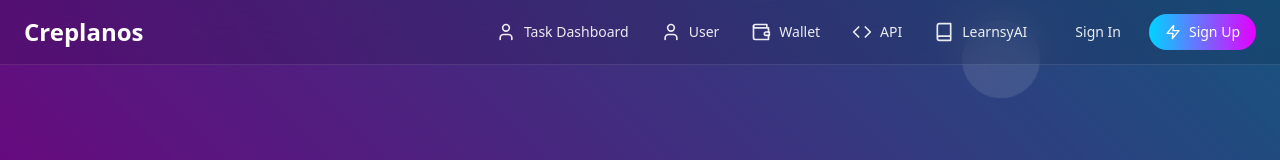
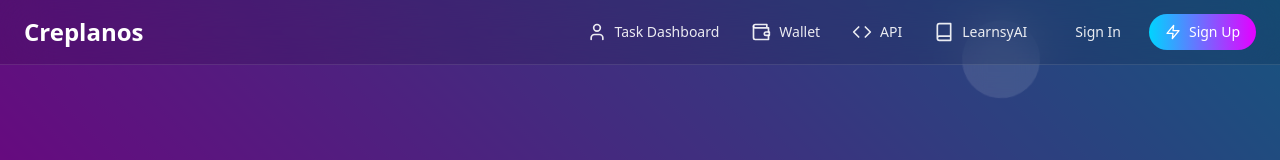
Before and after one commit to GranularX/creplanos_fire, a React (Vite) app: page / in a window 1280 px wide. Shown: the top 160 px of the page. Built offline with nearby package versions, Linux system fonts and the light colour scheme.

Commit message:
Update Navbar.tsx

```diff
--- a/src/components/Navbar.tsx
+++ b/src/components/Navbar.tsx
@@ -32,7 +32,7 @@ export function Navbar() {
               {/* Desktop Navigation */}
               <div className="hidden md:flex items-center">
                 <NavLink to="/provider-profile" icon={User}>Task Dashboard</NavLink>
-                <NavLink to="/user-profile" icon={User}>User</NavLink>
+{/*                 <NavLink to="/user-profile" icon={User}>User</NavLink> */}
                 <NavLink to="/wallet" icon={Wallet}>Wallet</NavLink>
                 <NavLink to="/api" icon={Code}>API</NavLink> {/* Updated Icon for API */}
                   <NavLink to="/learn" icon={Book}>LearnsyAI</NavLink> {/* Updated Icon for API */}
```
